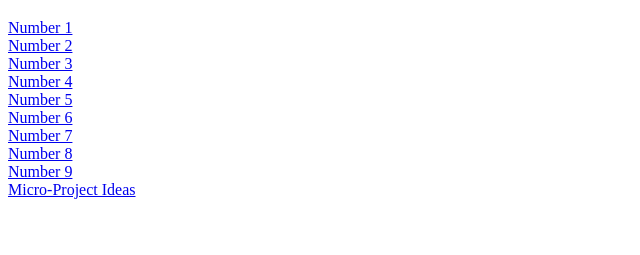
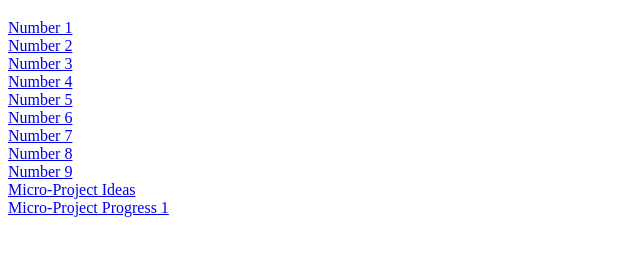
Before and after one commit to OmarB658/InteractiveSketchbook, a plain HTML site: page index.html in a window 1280 px wide. Shown: the part 61-316 px from the top of the page, without its empty margins (0-640 px from the left). Drawn offline with nearby package versions, Linux system fonts and the light colour scheme.

Commit message:
added process1

```diff
--- a/index.html
+++ b/index.html
@@ -18,7 +18,7 @@
 <a href="number8/number8.html">Number 8</a><br>
 <a href="number9/number9.html">Number 9</a><br>
 <a href="micro-ideas/microIdeas.html">Micro-Project Ideas</a><br>
-
+<a href="micro-project-process1/micro-project-progress1.html">Micro-Project Progress 1</a><br>
 
     <!-- p5 core -->
 <script src="https://cdn.jsdelivr.net/npm/p5@1.9.0/lib/p5.min.js"></script>
```
